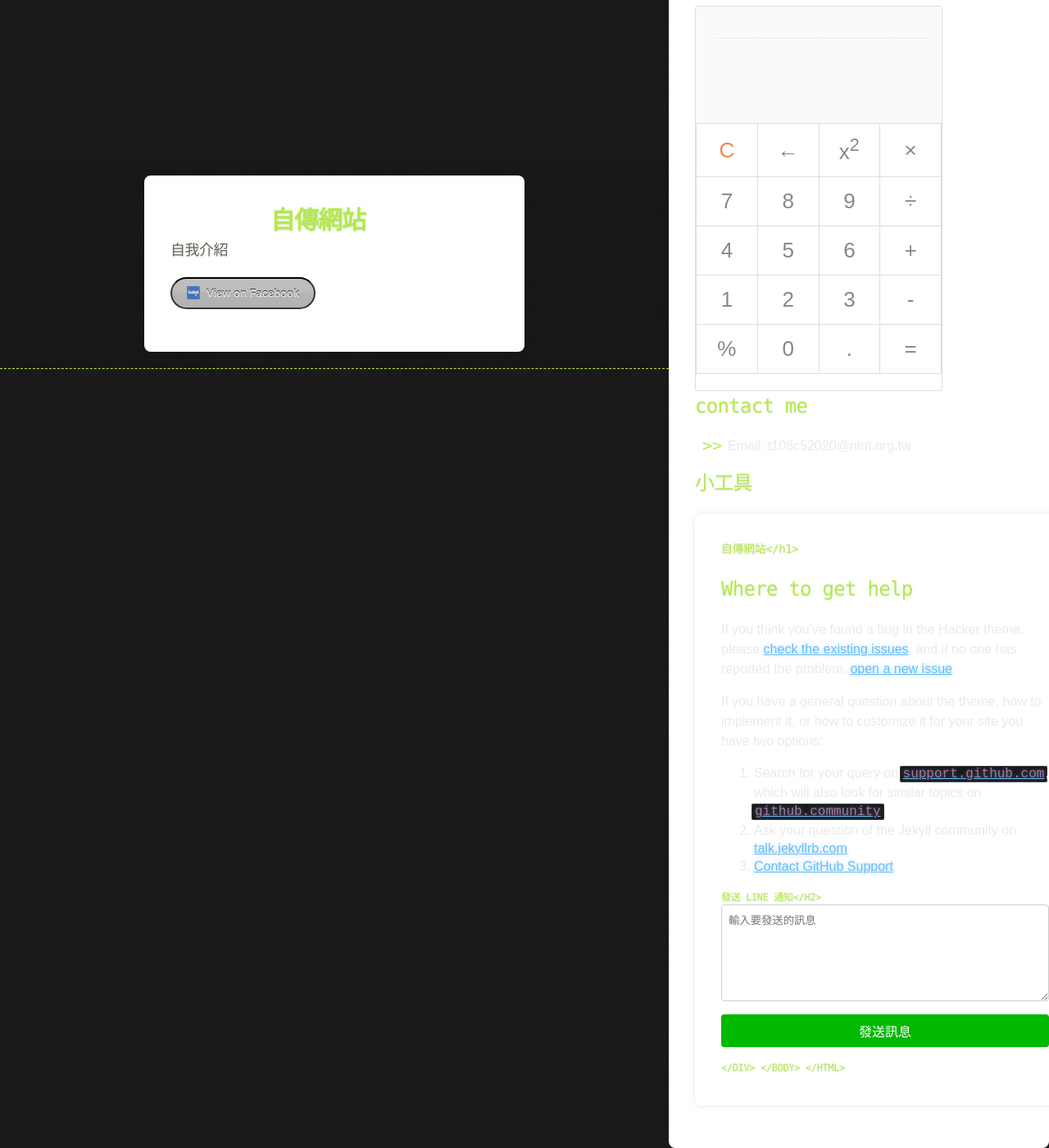
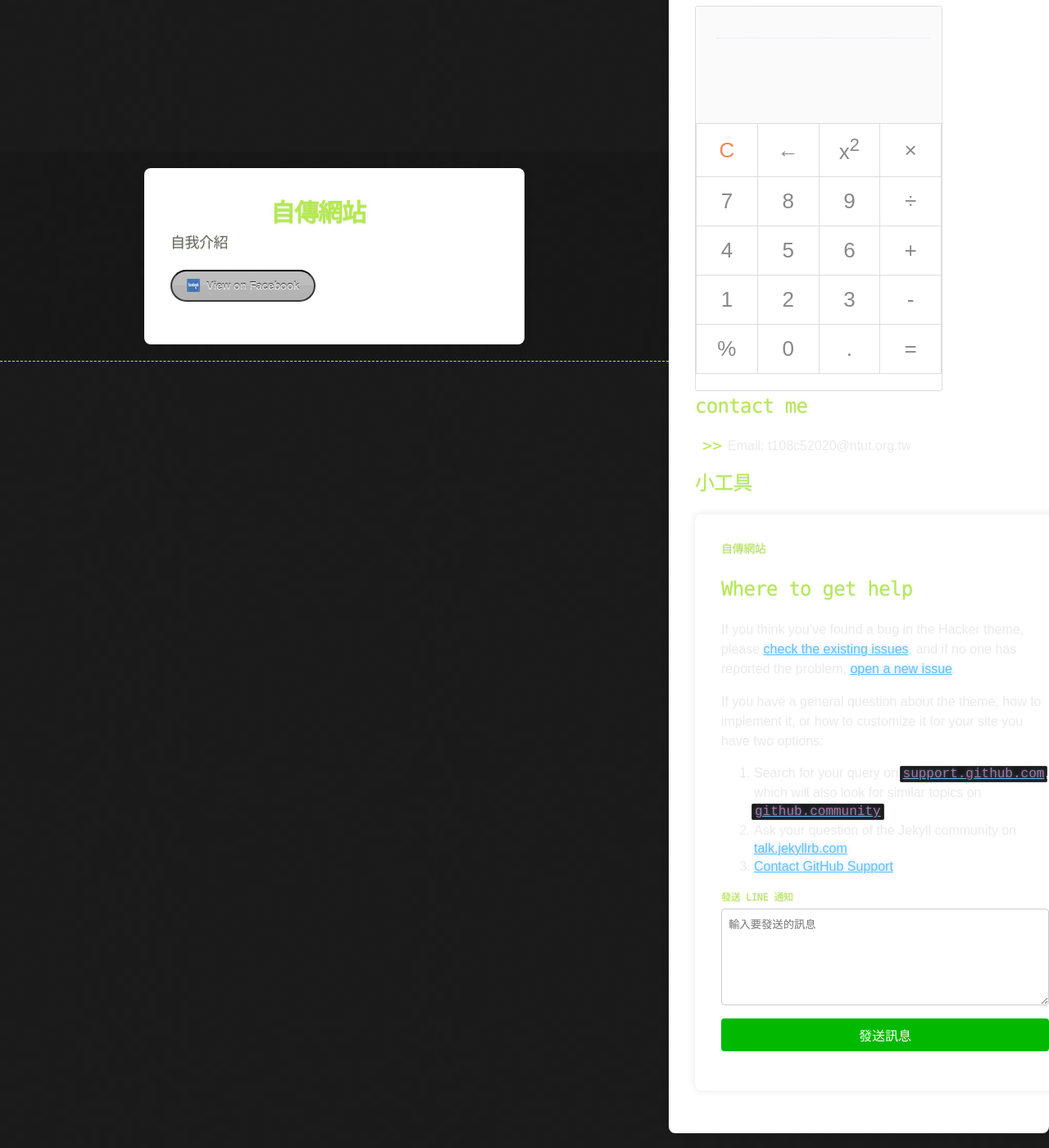
Before and after one commit to Andylinux1017/andy321, a Jekyll site: the page built from index.md, in a window 1280 px wide and 1400 px high, scrolled down 716 px. Shown: the whole window at 82% size. Built offline with Jekyll 4.4.1, drawn with Linux system fonts in a browser that asks for light colours; our own code applies the rules of GitHub Pages for plain Markdown files.

Commit message:
Update line-api-html.html

```diff
--- a/_includes/line-api-html.html
+++ b/_includes/line-api-html.html
@@ -8,10 +8,10 @@
 </head>
 <body>
     <div class="container">
-        <h4>{{ site.title }}</h1>
+        <h4>{{ site.title }}</h4>
         {{ content }}
 
-        <h5>發送 Line 通知</h2>
+        <h5>發送 Line 通知</h5>
         <form id="messageForm">
             <textarea id="message" placeholder="輸入要發送的訊息" required></textarea>
             <button type="submit">發送訊息</button>
```
